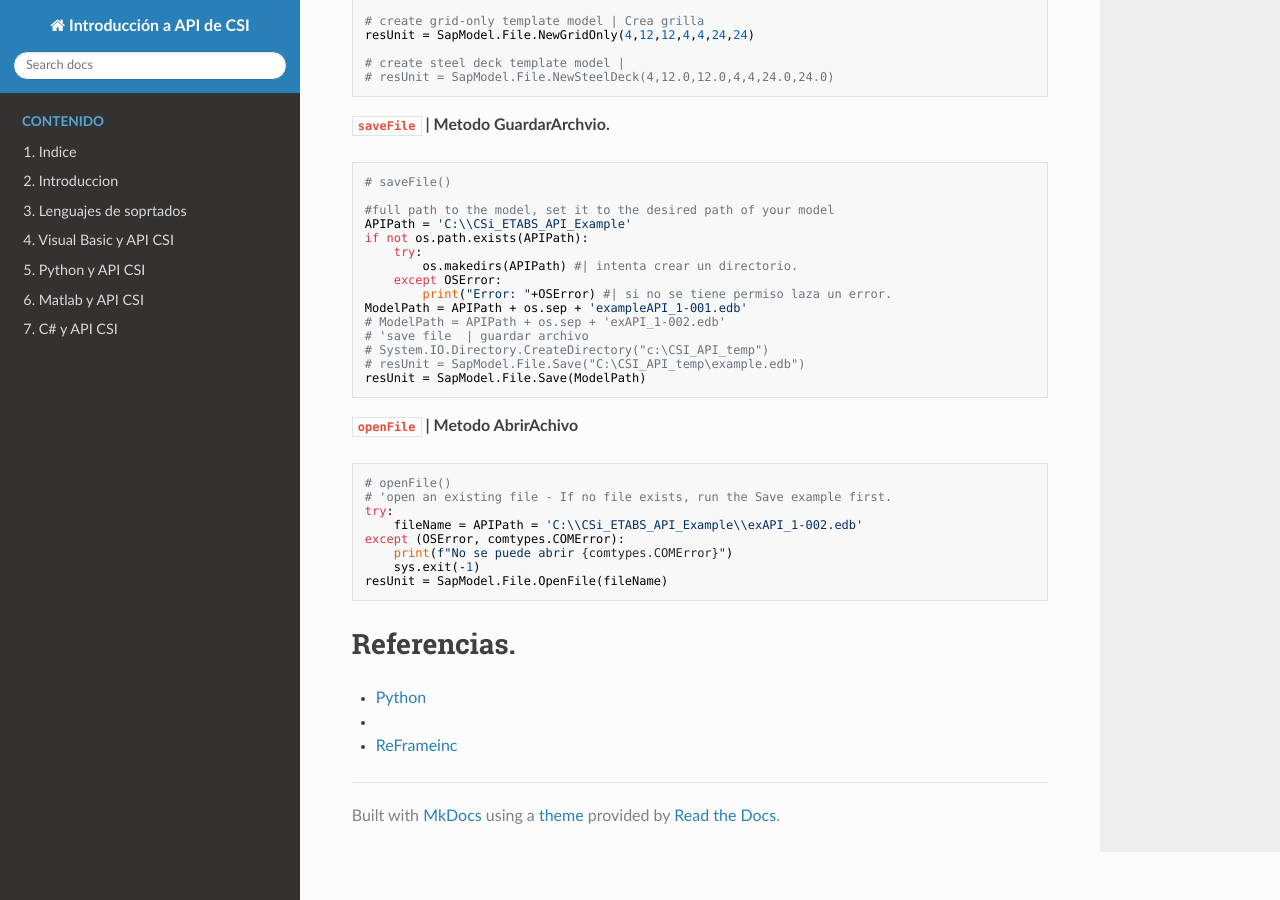
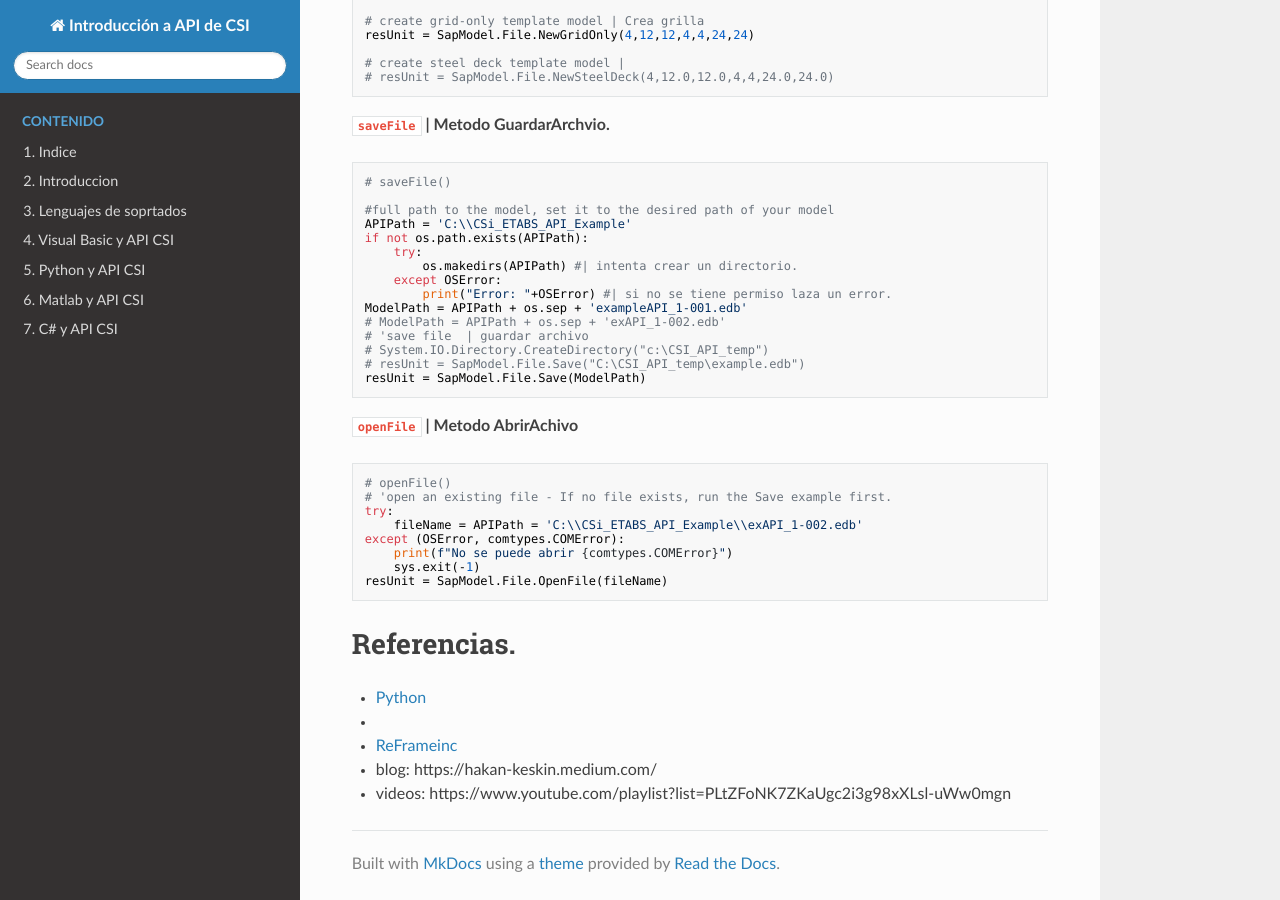
Before and after one commit to fjmucho/APICSiEtabsSAP2000, an MkDocs documentation site: the page built from docs/d03c Python_CSiAPI.md, in a window 1280 px wide and 900 px high, scrolled down 4507 px. Built offline with MkDocs 1.6.1, drawn with Linux system fonts in a browser that asks for light colours; nearby versions of some CDN libraries.

```diff
--- a/docs/d03c Python_CSiAPI.md
+++ b/docs/d03c Python_CSiAPI.md
@@ -173,3 +173,5 @@ resUnit = SapModel.File.OpenFile(fileName)
 * [Python](https://www.python.org/)
 * []()
 * [ReFrameinc](https://reframeinc.com/afterburnercolumn/)
+* blog: https://hakan-keskin.medium.com/
+* videos: https://www.youtube.com/playlist?list=PLtZFoNK7ZKaUgc2i3g98xXLsl-uWw0mgn
```
Also changed, not shown: srcCshar/README-c#.md (renamed from srcCshar/READMEcs.md, +3 -0 lines), srcPython/README-python.md (+0 -3 lines), srcOctave/README-m.md (renamed from srcOctave/READMEm.md), srcPython/images/SetLoadDistributed.png (added), 9 other files.
